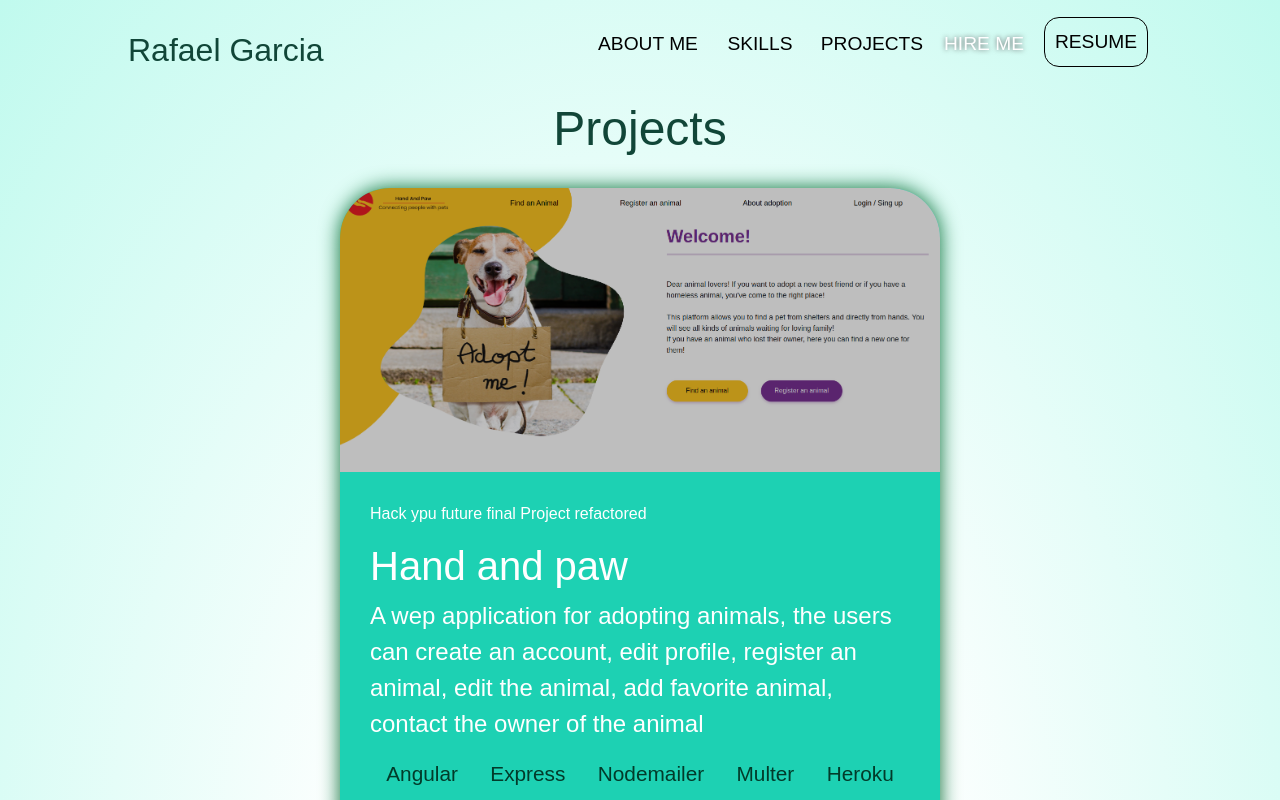
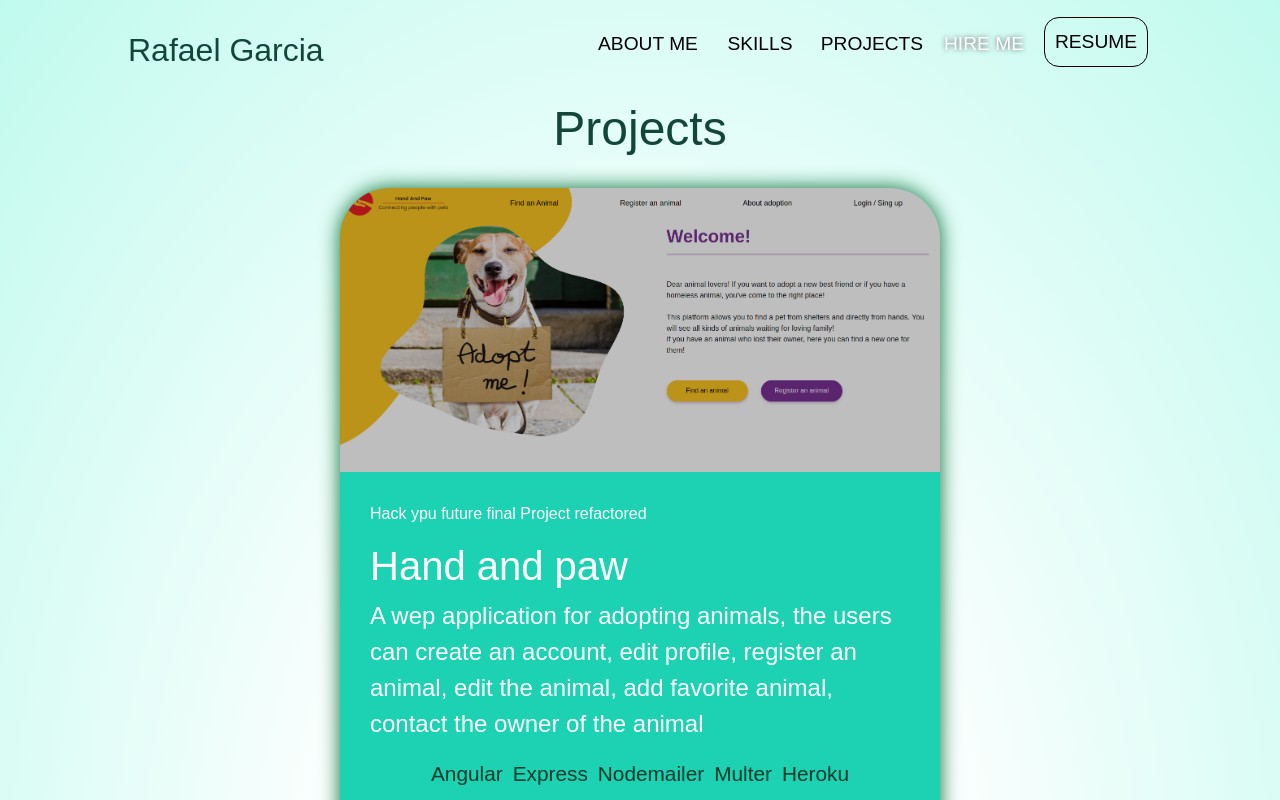
Before and after one commit to rago89/rago89.github.io, an Angular app: page /projects in a window 1280 px wide. Shown: the top 800 px of the page. Built offline with nearby package versions, Linux system fonts and the light colour scheme.

Commit message:
new build

```diff
--- a/src/app/components/shared/project-card/project-card.component.css
+++ b/src/app/components/shared/project-card/project-card.component.css
@@ -21,8 +21,10 @@
 
 .project-description ul {
   display: flex;
-  justify-content: space-around;
+  justify-content: center;
   padding: 0;
+  margin: 0 20px;
+  flex-wrap: wrap;
 }
 
 .project-description ul li {
```
Also changed, not shown: 33 other files (tests, documents, lock files or other folders).
